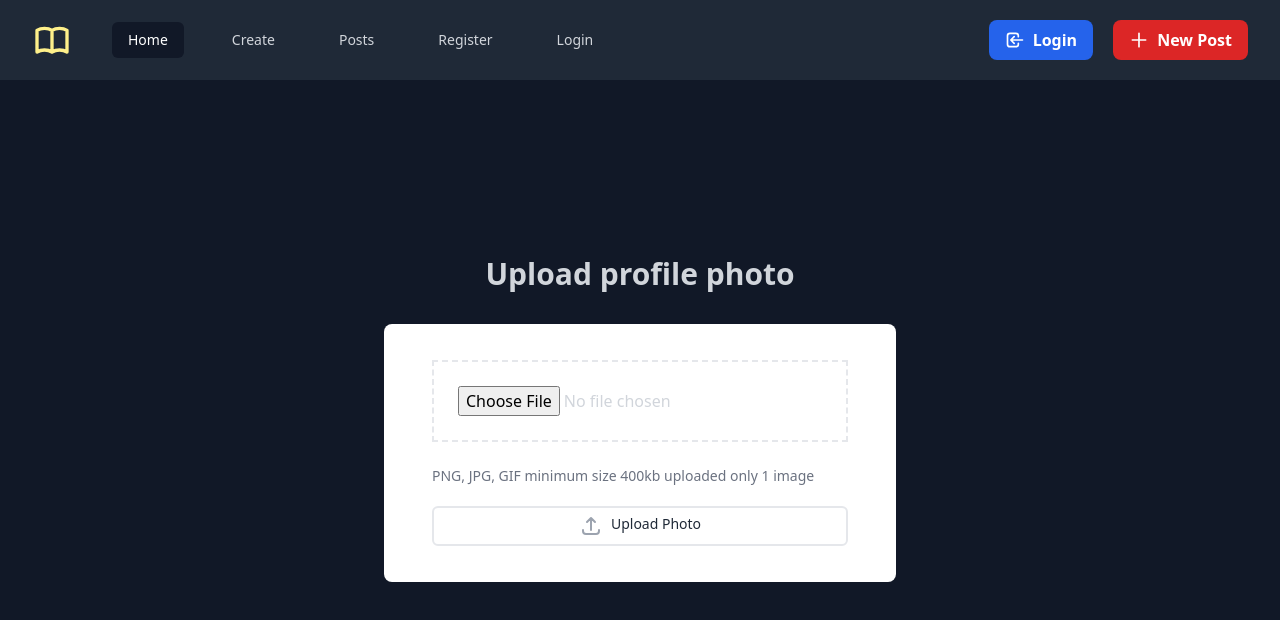
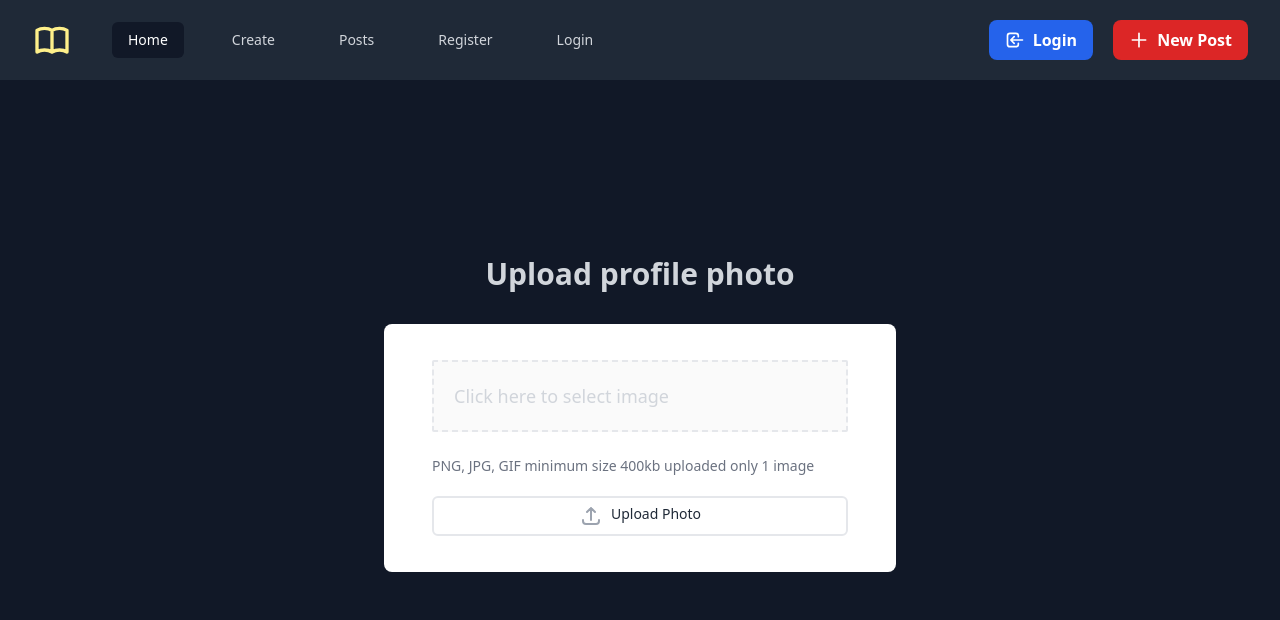
Before and after one commit to mrizkysolehudin/fe-blog-app, a React (Create React App) app: page /upload-profile-photo in a window 1280 px wide. Shown: the top 620 px of the page. Built offline with nearby package versions, Linux system fonts and the light colour scheme; no server answers.

Commit message:
finished pages/users/profile/uploadProfile

```diff
--- a/src/pages/Users/Profile/UploadProfilePhoto.js
+++ b/src/pages/Users/Profile/UploadProfilePhoto.js
@@ -1,7 +1,52 @@
 import { UploadIcon } from "@heroicons/react/outline";
+import { useFormik } from "formik";
 import React from "react";
+import { useDispatch, useSelector } from "react-redux";
+import { Navigate } from "react-router-dom";
+import { uploadProfilePhototAction } from "redux/slices/users/usersSlices";
+import styled from "styled-components";
+import * as Yup from "yup";
+import Dropzone from "react-dropzone";
+
+const formSchema = Yup.object({
+	image: Yup.string().required("Image is required"),
+});
+
+const Container = styled.div`
+	flex: 1;
+	display: flex;
+	flex-direction: column;
+	align-items: center;
+	padding: 20px;
+	border-width: 2px;
+	border-radius: 2px;
+	border-style: dashed;
+	background-color: #fafafa;
+	color: #bdbdbd;
+	outline: none;
+	transition: border 0.24s ease-in-out;
+`;
 
 const UploadProfilePhoto = () => {
+	const dispatch = useDispatch();
+
+	const formik = useFormik({
+		initialValues: {
+			image: "",
+		},
+
+		onSubmit: (values) => {
+			dispatch(uploadProfilePhototAction(values));
+		},
+
+		validationSchema: formSchema,
+	});
+
+	const user = useSelector((state) => state.users);
+	const { profilePhoto, loading, appErr, serverErr, userAuth } = user;
+
+	if (profilePhoto) return <Navigate to={`/profile/${userAuth._id}`} />;
+
 	return (
 		<div className="bg-gray-900 min-h-screen">
 			<h1 className="text-gray-300 font-extrabold text-3xl text-center pt-44 pb-8">
@@ -9,22 +54,69 @@ const UploadProfilePhoto = () => {
 			</h1>
 
 			<div className="bg-white max-w-lg mx-auto px-12 py-9 rounded-lg">
-				<form>
-					<input
-						type="file"
-						placeholder="Click here to select image"
-						className="border-2 border-dashed py-6 px-6 w-full border-gray-200 text-gray-300"
-					/>
-					<p className="pt-6 text-sm text-gray-500 pb-5">
-						PNG, JPG, GIF minimum size 400kb uploaded only 1 image
+				<form onSubmit={formik.handleSubmit}>
+					{appErr || serverErr ? (
+						<p>
+							{appErr} {serverErr}
+						</p>
+					) : (
+						<div>
+							<Container>
+								<Dropzone
+									onBlur={formik.handleBlur("image")}
+									accept={"image/jpeg, image/png"}
+									onDrop={(acceptedFiles) => {
+										formik.setFieldValue(
+											"image",
+											acceptedFiles[0]
+										);
+									}}>
+									{({ getRootProps, getInputProps }) => (
+										<div className="container">
+											<div
+												{...getRootProps({
+													className: "dropzone",
+													onDrop: (event) =>
+														event.stopPropagation(),
+												})}>
+												<input {...getInputProps()} />
+												<p className="text-gray-300 text-lg cursor-pointer hover:text-gray-500">
+													Click here to select image
+												</p>
+											</div>
+										</div>
+									)}
+								</Dropzone>
+							</Container>
+
+							<p className="text-red-500">
+								{formik.touched.image && formik.errors.image}
 							</p>
 
+							<p className="pt-6 text-sm text-gray-500 pb-5">
+								PNG, JPG, GIF minimum size 400kb uploaded only 1
+								image
+							</p>
+
+							{loading ? (
 								<button className="flex border-2 border-gray-200 w-full justify-center py-[6px] rounded-md">
+									<UploadIcon className="w-6 h-6 text-gray-400" />
+									<p className="text-gray-800 font-medium text-sm pl-2">
+										Loading please wait...
+									</p>
+								</button>
+							) : (
+								<button
+									type="submit"
+									className="flex border-2 border-gray-200 w-full justify-center py-[6px] rounded-md">
 									<UploadIcon className="w-6 h-6 text-gray-400" />
 									<p className="text-gray-800 font-medium text-sm pl-2">
 										Upload Photo
 									</p>
 								</button>
+							)}
+						</div>
+					)}
 				</form>
 			</div>
 		</div>
```
Lines whose indentation alone changed are shown as unchanged.
